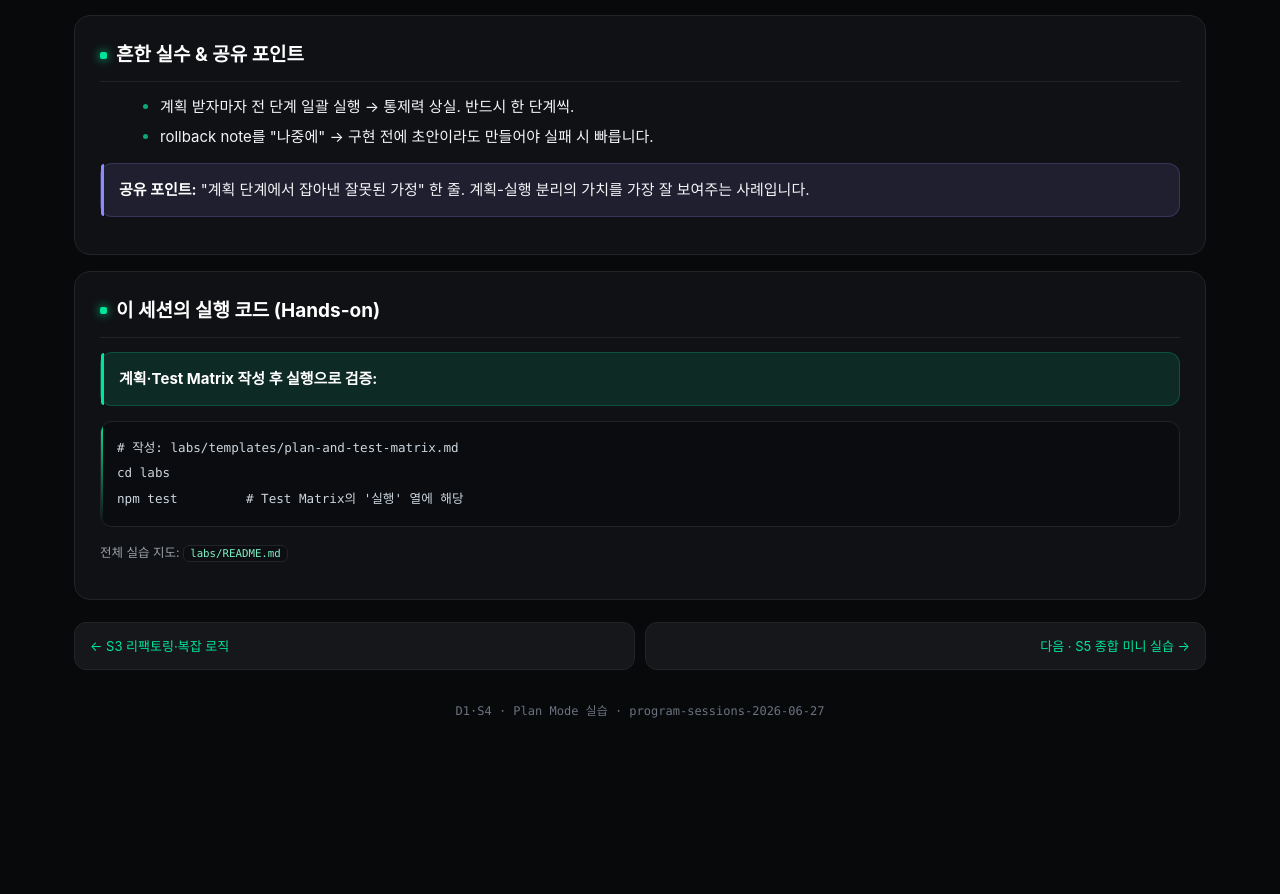
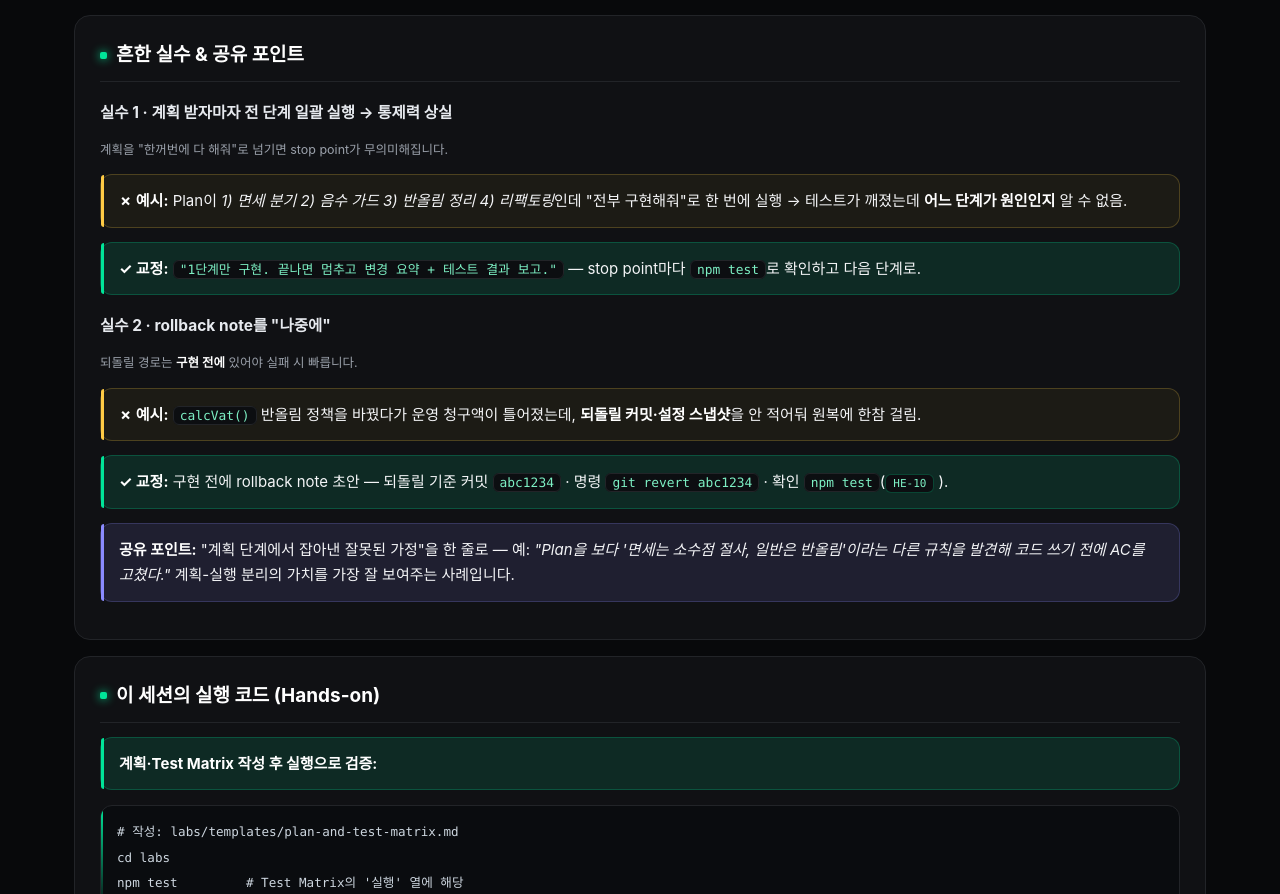
Before and after one commit to ijhan-biz/ghcp-sessions, a plain HTML site: page docs/d1-s4.html in a window 1280 px wide. Shown: the part 2890-3784 px from the top of the page. Before the commit the page ends 3701 px from the top, so only its background shows below. Drawn offline with Linux system fonts and the light colour scheme.

Commit message:
docs(course): d1-s4 '흔한 실수 & 공유 포인트'에 예시 추가
두 실수(일괄 실행·rollback note 미룸)에 Plan Mode/calcVat 예시(✗→✓ 교정) 추가.
공유 포인트도 '계획 단계서 잡은 잘못된 가정' 예시 문장으로 보강.

```diff
--- a/docs/d1-s4.html
+++ b/docs/d1-s4.html
@@ -95,11 +95,18 @@
 
 <section class="section">
   <h2>흔한 실수 &amp; 공유 포인트</h2>
-  <ul>
-    <li>계획 받자마자 전 단계 일괄 실행 → 통제력 상실. 반드시 한 단계씩.</li>
-    <li>rollback note를 "나중에" → 구현 전에 초안이라도 만들어야 실패 시 빠릅니다.</li>
-  </ul>
-  <div class="callout note"><strong>공유 포인트:</strong> "계획 단계에서 잡아낸 잘못된 가정" 한 줄. 계획-실행 분리의 가치를 가장 잘 보여주는 사례입니다.</div>
+
+  <h3>실수 1 · 계획 받자마자 전 단계 일괄 실행 → 통제력 상실</h3>
+  <p class="small">계획을 "한꺼번에 다 해줘"로 넘기면 stop point가 무의미해집니다.</p>
+  <div class="callout warn"><strong>✗ 예시:</strong> Plan이 <em>1) 면세 분기 2) 음수 가드 3) 반올림 정리 4) 리팩토링</em>인데 "전부 구현해줘"로 한 번에 실행 → 테스트가 깨졌는데 <strong>어느 단계가 원인인지</strong> 알 수 없음.</div>
+  <div class="callout ok"><strong>✓ 교정:</strong> <code>"1단계만 구현. 끝나면 멈추고 변경 요약 + 테스트 결과 보고."</code> — stop point마다 <code>npm test</code>로 확인하고 다음 단계로.</div>
+
+  <h3>실수 2 · rollback note를 "나중에"</h3>
+  <p class="small">되돌릴 경로는 <strong>구현 전에</strong> 있어야 실패 시 빠릅니다.</p>
+  <div class="callout warn"><strong>✗ 예시:</strong> <code>calcVat()</code> 반올림 정책을 바꿨다가 운영 청구액이 틀어졌는데, <strong>되돌릴 커밋·설정 스냅샷</strong>을 안 적어둬 원복에 한참 걸림.</div>
+  <div class="callout ok"><strong>✓ 교정:</strong> 구현 전에 rollback note 초안 — 되돌릴 기준 커밋 <code>abc1234</code> · 명령 <code>git revert abc1234</code> · 확인 <code>npm test</code>(<span class="tag gl">HE-10</span>).</div>
+
+  <div class="callout note"><strong>공유 포인트:</strong> "계획 단계에서 잡아낸 잘못된 가정"을 한 줄로 — 예: <em>"Plan을 보다 '면세는 소수점 절사, 일반은 반올림'이라는 다른 규칙을 발견해 코드 쓰기 전에 AC를 고쳤다."</em> 계획-실행 분리의 가치를 가장 잘 보여주는 사례입니다.</div>
 </section>
 
 <section class="section">
```
